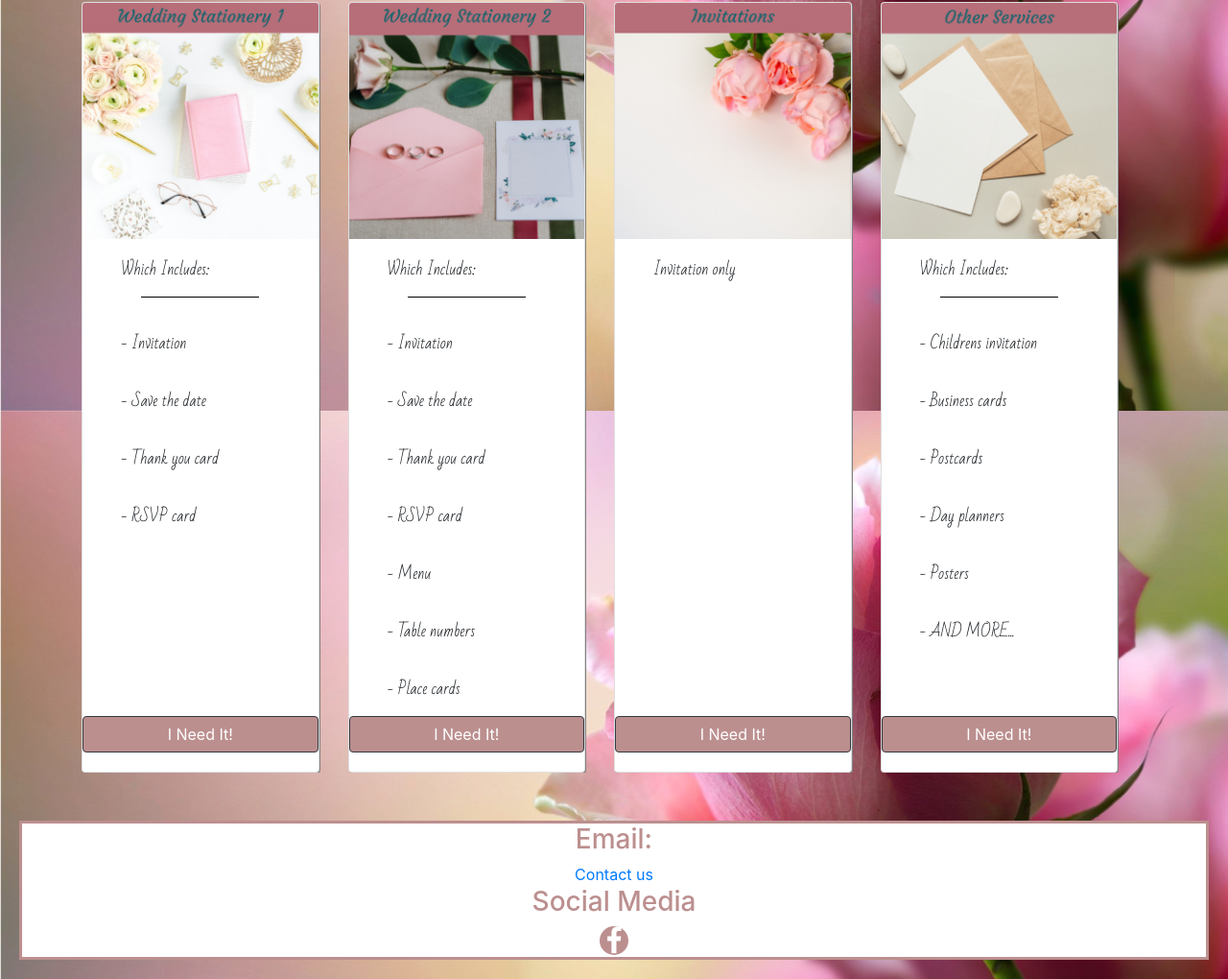
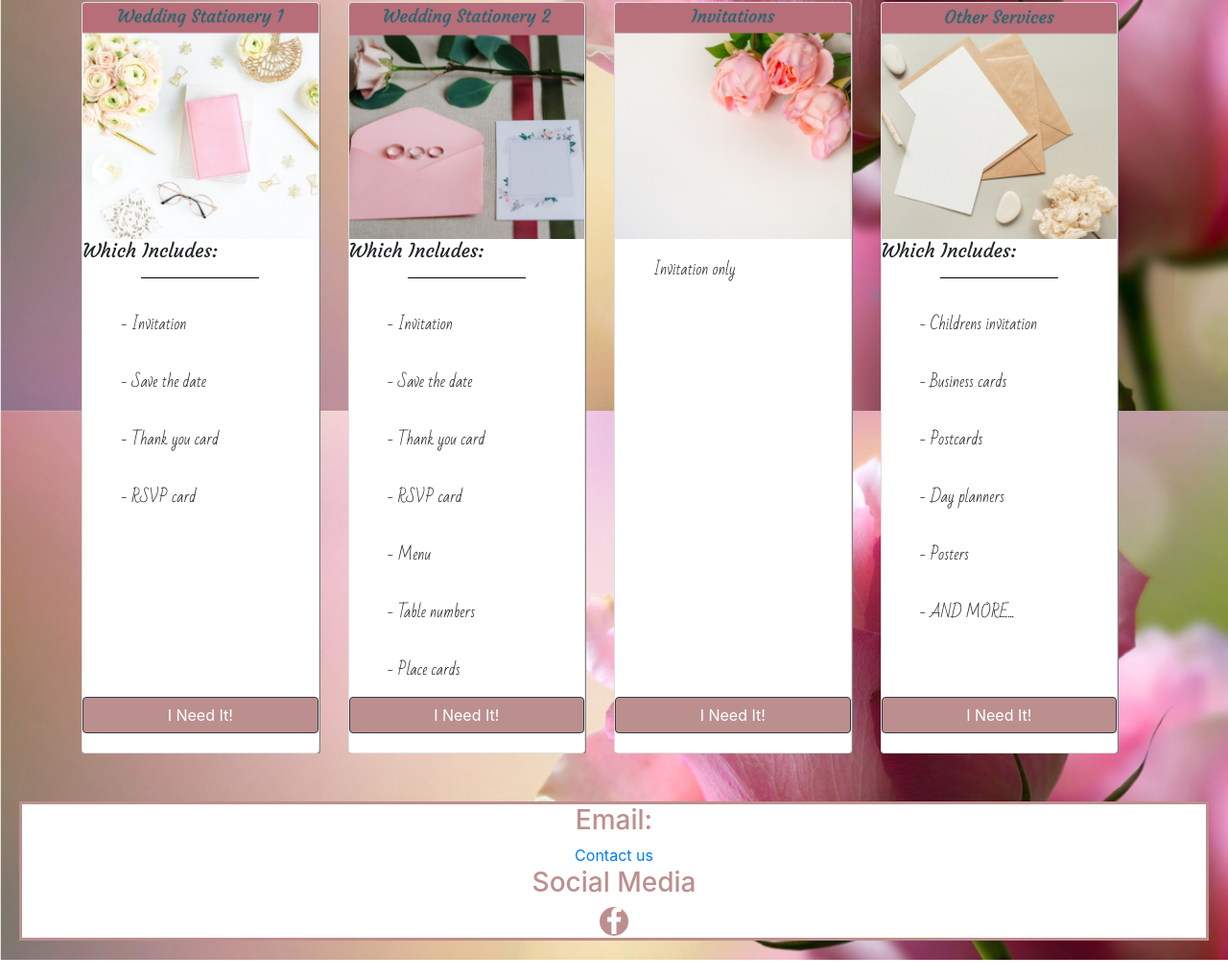
Before and after one commit to JBeukman/Jess, a plain HTML site: page index.html in a window 1280 px wide. Shown: the part 1172-2192 px from the top of the page at 96% size. Drawn offline with nearby package versions, Linux system fonts and the light colour scheme; files whose address does not match are found by name; a web font is replaced by a local one.

Commit message:
working on cards

```diff
--- a/index.html
+++ b/index.html
@@ -69,7 +69,7 @@
 
 
 
-              <ul> Which Includes:</ul>
+              <h5> Which Includes:</h5>
               <hr>
               <ul>
                 - Invitation</ul>
@@ -91,7 +91,7 @@
 
 
 
-              <ul> Which Includes:</ul>
+              <h5> Which Includes:</h5>
               <hr>
               <ul>- Invitation</ul>
               <ul>- Save the date</ul>
@@ -130,7 +130,7 @@
 
 
 
-              <ul> Which Includes:</ul>
+              <h5> Which Includes:</h5>
               <hr>
               <ul>
                 - Childrens invitation</ul>
--- a/style.css
+++ b/style.css
@@ -24,7 +24,7 @@ html {
   padding: 20px 20px;
 }
 
-h2 {
+h2, h5 {
   font-family: 'Courgette', cursive;
 }
 
```
